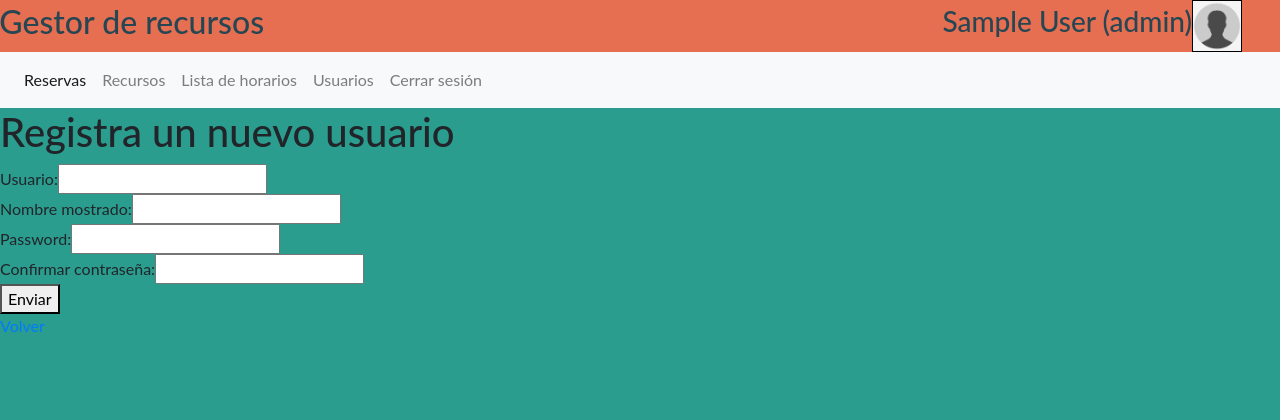
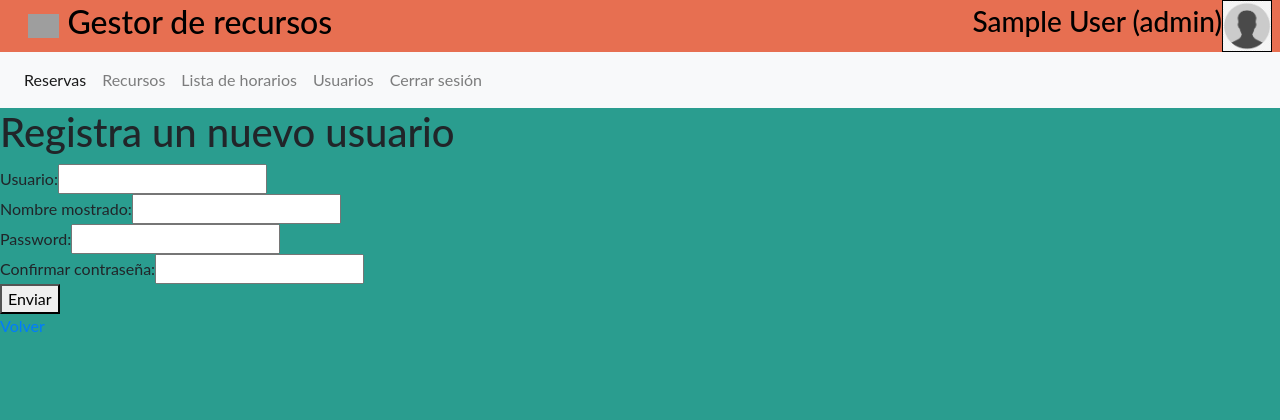
Before and after one commit to enrique-martin-s/Sistema-de-gestion-de-recursos, a PHP site: the page made by index.php in a window 1280 px wide. Shown: the top 420 px of the page. Run offline with PHP 8.4, Linux system fonts and the light colour scheme; the visitor is signed in with stand-in values (Sample User, id 1); data that the repository does not hold is empty; some libraries are stand-ins or nearby versions; grey boxes are pictures that could not be loaded.

Commit message:
cambios menores de css

```diff
--- a/assets/styles.css
+++ b/assets/styles.css
@@ -53,17 +53,22 @@ div.login-background{
     overflow: hidden;
 }
 div.title{
-    background-color: var(--light-green);
-    color: var(--dark-green);
+    background-color: var(--dark-green);
+    color: white;
     display:flex;
     align-items: center;
     width: 100vw;
+    height:max-content;
 }
 div.title-left{
     width: 50%;
     padding-left: 0.5rem;
     text-align: left;
+    display: flex;
+    align-items: center;
+    gap: 0.5rem;
     border-radius: 0 0 0 1rem;
+    margin-left: 20px;
 }
 div.title-right{
     width: 50%;
--- a/views/nav.php
+++ b/views/nav.php
@@ -13,10 +13,11 @@
                 </li>';
                 //echo '<a href='index.php?controller=ReservationController&action=showCalendar'>Calendario</a> ';  a hacer en un futuro;
             }
-        }else
+        }else{
             echo '<li class="nav-item">
-            <a href="index.php">Home</a>
+            <a href="index.php">Home</a style="backgroundColor:var(--light-green)">
             </li>';
+        }
 
     if (Security::isLogged() && Security::getType()=="admin") {
         echo ' <li class="nav-item">
--- a/views/title.php
+++ b/views/title.php
@@ -3,7 +3,7 @@
     $type = $_SESSION["type"]??"sin registrar";
     echo "<div class='title'>";
     echo "<div class='title-left row'>";
-    echo "<img src='/assets/images/escudo.png' alt='logo' class='logo' style='width:1%'>
+    echo "<img src='/assets/images/escudo.png' alt='logo' class='logo' style='width:5%;'>
     <h2>Gestor de recursos</h2>";
     echo "</div>";
     echo "<div class='title-right'>";
@@ -15,5 +15,7 @@
 <script>
     if (<?php echo json_encode($_SESSION["type"]) ?> == "admin") {
         document.getElementsByClassName("title")[0].style.backgroundColor = "var(--orange)";
+        document.getElementsByClassName("title")[0].style.color = "black";
+
     }
 </script>
```
